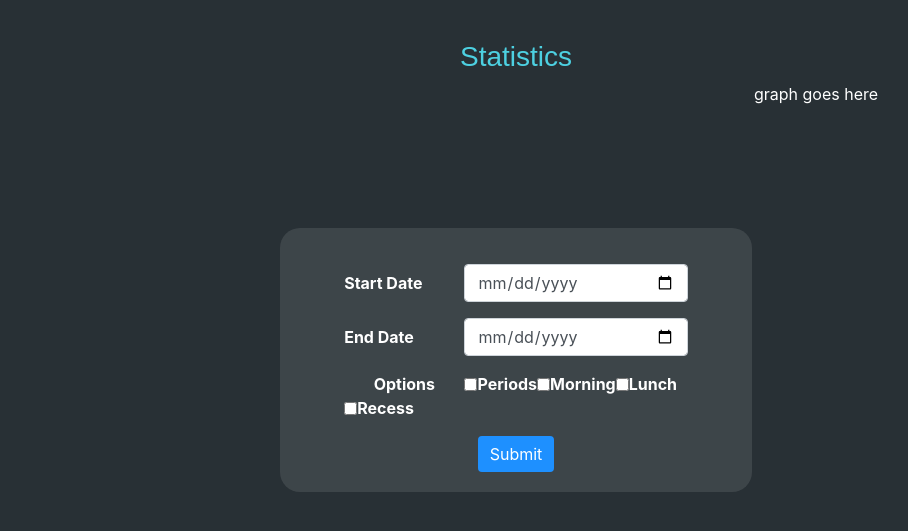
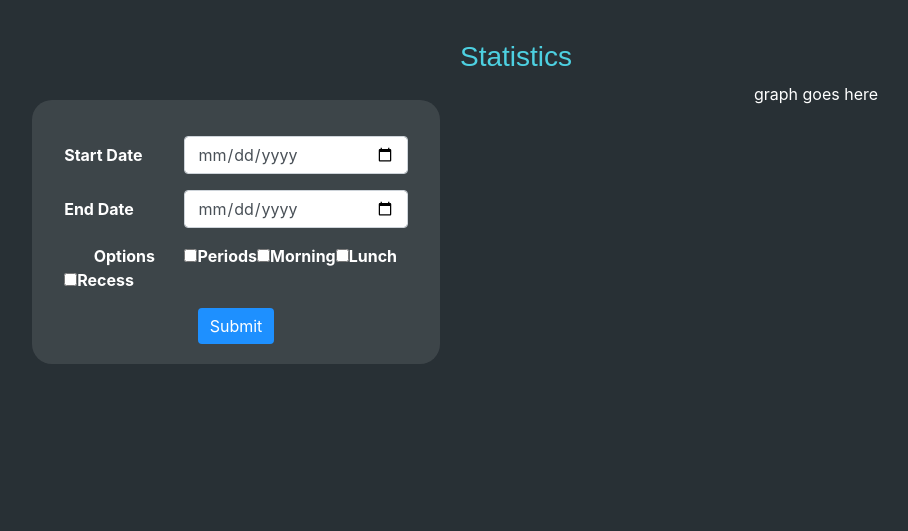
Before and after one commit to L-Bot-AU/L-Bot-server, a Flask app: page /librarian/statistics in a window 1280 px wide. Shown: the part 80-611 px from the top of the page, without its empty margins (124-1032 px from the left). Run offline with Flask 2, Linux system fonts and the light colour scheme; the visitor is signed in with stand-in values (Sample User, id 1); some libraries are stand-ins or nearby versions; some web fonts are replaced.

Commit message:
LHS and RHS created

```diff
--- a/website/templates/librarian_statistics.html
+++ b/website/templates/librarian_statistics.html
@@ -4,7 +4,7 @@
 
 {% block page_content %}
     <h3>Statistics</h3>
-    <div style="float: left; width: 50%">
+    <div class="container-fluid" style="float: left; width: 50%; height: 300px">
         <form class="auth_form" action="" method="post" novalidate>
             {{ form.hidden_tag() }}
             <p>
```
